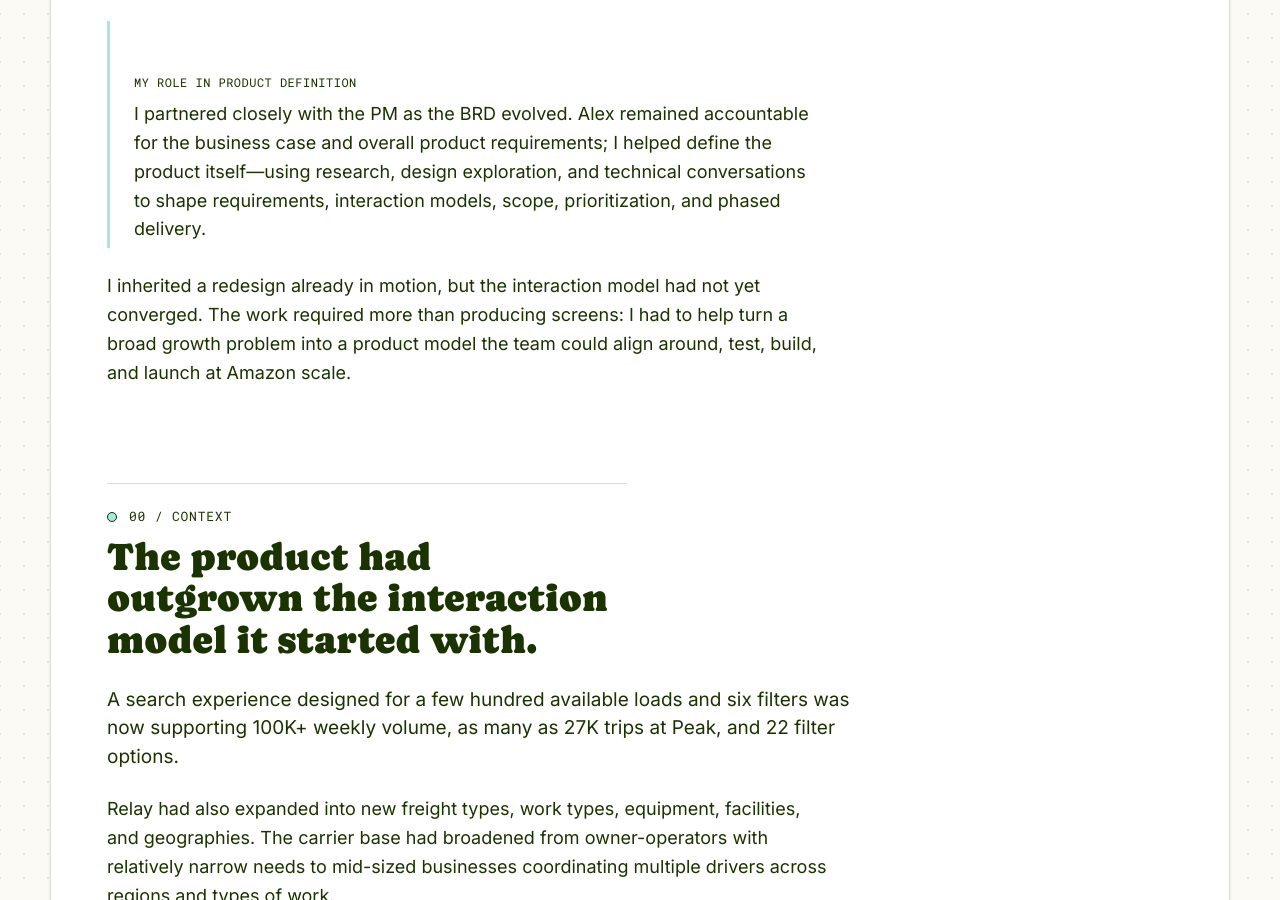
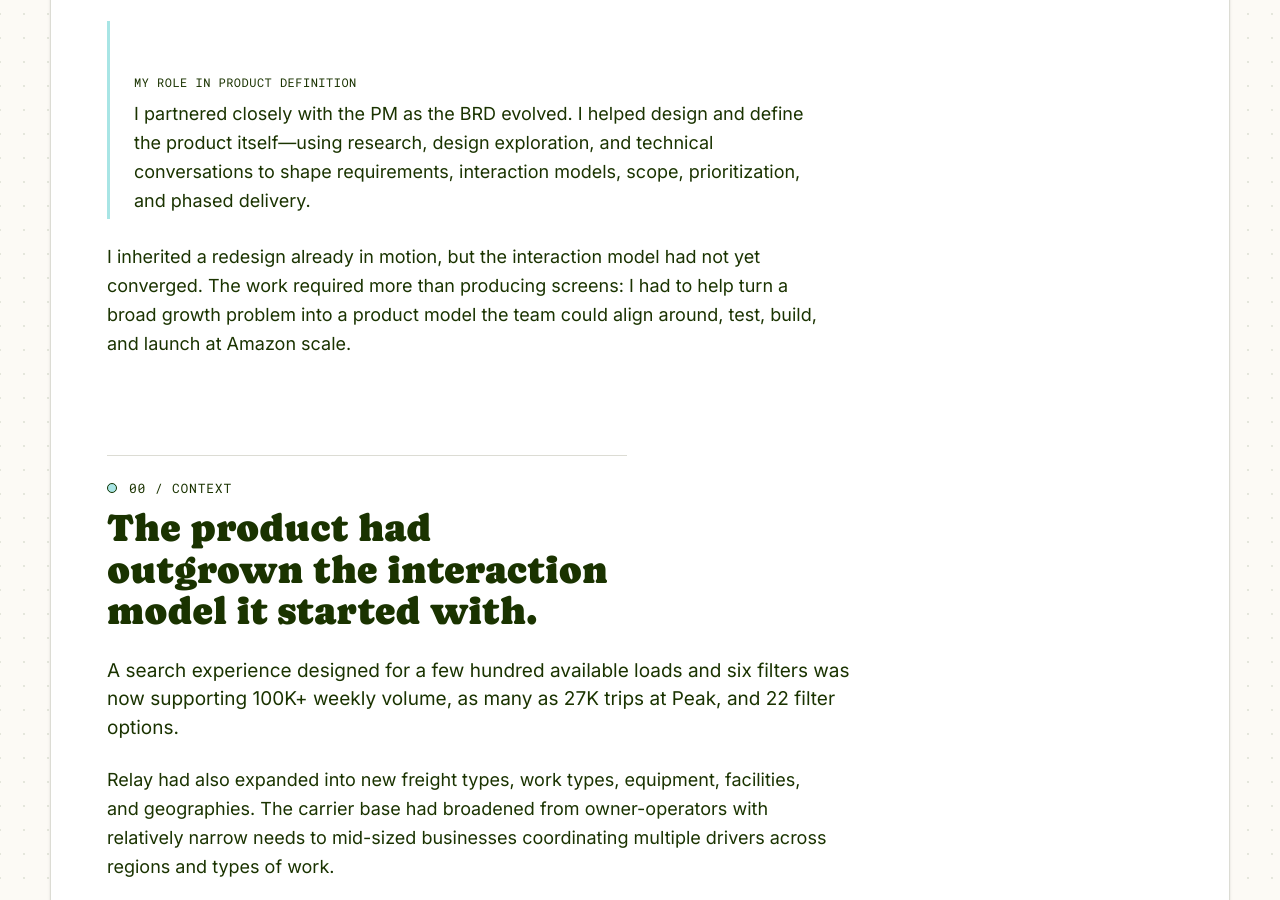
Before and after one commit to punguin/punguin.github.io, an Astro site: page /work/amazon-relay-load-board in a window 1280 px wide. Shown: the part 1354-2254 px from the top of the page. Built offline with nearby package versions, Linux system fonts and the light colour scheme; Astro itself is replaced by a stand-in of ours.

Commit message:
Update case study: Amazon Relay Load Board

```diff
--- a/src/content/projects/01-amazon-relay-load-board.md
+++ b/src/content/projects/01-amazon-relay-load-board.md
@@ -25,7 +25,7 @@ I led a four-month redesign of Amazon Relay’s Load Board, reshaping search, fi
 
 <aside class="case-aside">
 <p class="label">My role in product definition</p>
-<p>I partnered closely with the PM as the BRD evolved. Alex remained accountable for the business case and overall product requirements; I helped define the product itself—using research, design exploration, and technical conversations to shape requirements, interaction models, scope, prioritization, and phased delivery.</p>
+<p>I partnered closely with the PM as the BRD evolved. I helped design and define the product itself—using research, design exploration, and technical conversations to shape requirements, interaction models, scope, prioritization, and phased delivery.</p>
 </aside>
 
 I inherited a redesign already in motion, but the interaction model had not yet converged. The work required more than producing screens: I had to help turn a broad growth problem into a product model the team could align around, test, build, and launch at Amazon scale.
```
